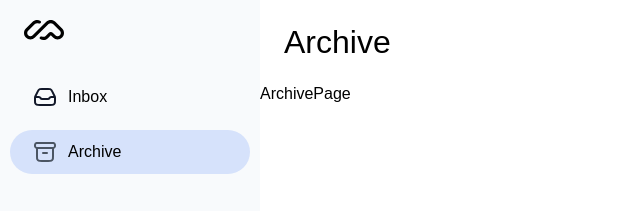
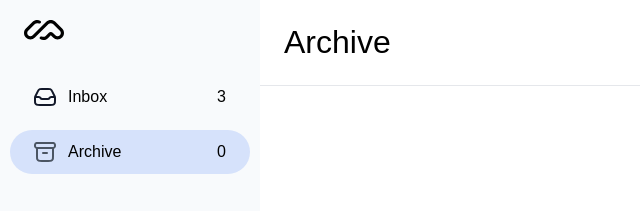
Before and after one commit to toiq/email, a Next.js app: page /archive in a window 1280 px wide. Shown: the top 211 px of the page, without its empty margins (0-640 px from the left). Built offline with nearby package versions, Linux system fonts and the light colour scheme.

Commit message:
Handle email archiving

```diff
--- a/src/app/archive/page.tsx
+++ b/src/app/archive/page.tsx
@@ -1,5 +1,16 @@
+import { EmailList } from "@/features/email-list/email-list";
+
 const ArchivePage = () => {
-  return <div>ArchivePage</div>;
+  return (
+    <div
+      style={{
+        width: "100vw",
+        display: "flex",
+      }}
+    >
+      <EmailList folder="archive" />
+    </div>
+  );
 };
 
 export default ArchivePage;
--- a/src/app/layout.tsx
+++ b/src/app/layout.tsx
@@ -35,14 +35,15 @@ export default function RootLayout({
           position: "relative",
         }}
       >
-        <Sidebar />
-        <div>
-          <PageTitle />
-          <EmailContextProvider>
+        <EmailContextProvider>
+          <Sidebar />
+          <div>
+            <PageTitle />
+
             <div>{children}</div>
             <Modal />
-          </EmailContextProvider>
-        </div>
+          </div>
+        </EmailContextProvider>
       </body>
     </html>
   );
--- a/src/components/modal.tsx
+++ b/src/components/modal.tsx
@@ -1,10 +1,18 @@
 "use client";
 import { EmailContext } from "@/contexts/email-context";
+import { useChangeFolder } from "@/hooks/use-change-folder";
+import Image from "next/image";
 import { useContext, useEffect, useState } from "react";
 
 export const Modal = () => {
-  const { selectedEmail } = useContext(EmailContext);
+  const { selectedEmail, setSelectedEmail } = useContext(EmailContext);
   const [isOpen, setIsOpen] = useState(!!selectedEmail);
+  const changeDestination = useChangeFolder();
+
+  const closeModal = () => {
+    setIsOpen(false);
+    setSelectedEmail!(null);
+  };
 
   useEffect(() => {
     setIsOpen(!!selectedEmail);
@@ -22,9 +30,7 @@ export const Modal = () => {
       }}
     >
       <div
-        onClick={() => {
-          setIsOpen(false);
-        }}
+        onClick={closeModal}
         style={{
           width: "30vw",
           height: "100vh",
@@ -46,9 +52,21 @@ export const Modal = () => {
             display: "flex",
             alignItems: "center",
             justifyContent: "space-between",
+            color: "#4B5563",
+            fontWeight: 500,
           }}
         >
-          <div>Cancel</div>
+          <div
+            onClick={closeModal}
+            style={{
+              display: "flex",
+              alignItems: "center",
+              gap: "12px",
+            }}
+          >
+            <Image src="/close.svg" width={11} height={11} alt="Cancel Icon" />
+            <p>Close (Esc)</p>
+          </div>
           <div
             style={{
               display: "flex",
@@ -56,8 +74,37 @@ export const Modal = () => {
               gap: "40px",
             }}
           >
-            <div>Mark as Read</div>
-            <div>Archive</div>
+            <div
+              style={{
+                display: "flex",
+                alignItems: "center",
+                gap: "12px",
+              }}
+            >
+              <Image
+                src="/message.svg"
+                width={19}
+                height={18}
+                alt="Message Icon"
+              />
+              <p>Mark as read(r)</p>
+            </div>
+            <div
+              style={{
+                display: "flex",
+                alignItems: "center",
+                gap: "12px",
+              }}
+              onClick={() =>
+                changeDestination({
+                  emails: [selectedEmail!],
+                  destination: "archive",
+                })
+              }
+            >
+              <Image src="/trash.svg" width={17} height={19} alt="Trash Icon" />
+              <p>Archive (a)</p>
+            </div>
           </div>
         </div>
         <div
--- a/src/components/page-title.tsx
+++ b/src/components/page-title.tsx
@@ -4,7 +4,7 @@ import { usePathname } from "next/navigation";
 
 type pathnames = "/inbox" | "/archive";
 
-const mapLinkToTitle = {
+export const mapLinkToTitle = {
   "/inbox": "Inbox",
   "/archive": "Archive",
 };
--- a/src/contexts/email-context.tsx
+++ b/src/contexts/email-context.tsx
@@ -6,8 +6,8 @@ import { createContext, Dispatch, SetStateAction, useState } from "react";
 interface EmailContext {
   emailData?: Email[];
   setEmailData?: Dispatch<SetStateAction<Email[]>>;
-  selectedEmail?: Email;
-  setSelectedEmail?: Dispatch<SetStateAction<Email | undefined>>;
+  selectedEmail?: Email | null;
+  setSelectedEmail?: Dispatch<SetStateAction<Email | null | undefined>>;
 }
 
 export const EmailContext = createContext<EmailContext>({});
@@ -18,7 +18,7 @@ export const EmailContextProvider = ({
   children: React.ReactNode;
 }>) => {
   const [emailData, setEmailData] = useState(db);
-  const [selectedEmail, setSelectedEmail] = useState<Email>();
+  const [selectedEmail, setSelectedEmail] = useState<Email | null>();
   return (
     <EmailContext.Provider
       value={{ emailData, setEmailData, selectedEmail, setSelectedEmail }}
--- a/src/features/email-list/email-item.tsx
+++ b/src/features/email-list/email-item.tsx
@@ -1,20 +1,21 @@
 "use client";
-import { EmailContext } from "@/contexts/email-context";
 import { Email } from "@/types/email.type";
-import { useContext } from "react";
 
 export const EmailItem = ({ email }: { email: Email }) => {
-  const { setSelectedEmail } = useContext(EmailContext);
   return (
     <div
-      onClick={() => setSelectedEmail!(JSON.parse(JSON.stringify(email)))}
       style={{
         display: "flex",
         alignItems: "center",
         gap: "20px",
       }}
     >
-      <input type="checkbox" name="" id="" />
+      <input
+        type="checkbox"
+        name=""
+        id=""
+        onClick={(e) => e.stopPropagation()}
+      />
       <p>{email.title}</p>
     </div>
   );
--- a/src/features/email-list/email-list.tsx
+++ b/src/features/email-list/email-list.tsx
@@ -6,7 +6,7 @@ import { EmailItem } from "./email-item";
 import { EmailFolder } from "@/types/email.type";
 
 export const EmailList = ({ folder }: { folder: EmailFolder }) => {
-  const { emailData } = useContext(EmailContext);
+  const { emailData, setSelectedEmail } = useContext(EmailContext);
   return (
     <div
       style={{
@@ -24,6 +24,9 @@ export const EmailList = ({ folder }: { folder: EmailFolder }) => {
           ?.filter((email) => email.folder === folder)
           .map((email) => (
             <li
+              onClick={() =>
+                setSelectedEmail!(JSON.parse(JSON.stringify(email)))
+              }
               style={{
                 listStyleType: "none",
                 padding: "20px 24px 20px 24px",
--- a/src/features/sidebar/sidebar-link.tsx
+++ b/src/features/sidebar/sidebar-link.tsx
@@ -1,13 +1,14 @@
 "use client";
+import { EmailContext } from "@/contexts/email-context";
 import Image from "next/image";
 import Link from "next/link";
 
 import { usePathname } from "next/navigation";
+import { useContext } from "react";
 
 interface SidebarLinkProps {
   iconSrc: string;
   title: string;
-  amount?: string;
   url: string;
   width: number;
   height: number;
@@ -16,11 +17,11 @@ interface SidebarLinkProps {
 export const SidebarLink = ({
   iconSrc,
   title,
-  amount,
   url,
   width,
   height,
 }: SidebarLinkProps) => {
+  const { emailData } = useContext(EmailContext);
   const path = usePathname();
   return (
     <Link
@@ -40,10 +41,20 @@ export const SidebarLink = ({
           display: "flex",
           justifyContent: "space-between",
           alignItems: "center",
+          width: "100%",
         }}
       >
         <p>{title}</p>
-        {amount && <p>{amount}</p>}
+        {emailData && url !== "/#logout" && (
+          <p>
+            {
+              emailData.filter(
+                (email) =>
+                  email.folder.toLowerCase() === url.slice(1).toLowerCase()
+              ).length
+            }
+          </p>
+        )}
       </div>
     </Link>
   );
--- /dev/null
+++ b/src/hooks/use-change-folder.ts
@@ -0,0 +1,31 @@
+"use client";
+
+import { EmailContext } from "@/contexts/email-context";
+import { Email, EmailFolder } from "@/types/email.type";
+import { useContext } from "react";
+
+export const useChangeFolder = () => {
+  const { setEmailData } = useContext(EmailContext);
+  const changeDestination = ({
+    emails,
+    destination,
+  }: {
+    emails: Email[];
+    destination: EmailFolder;
+  }) => {
+    setEmailData!((prev) =>
+      prev.map((p) => {
+        let dest = p.folder;
+        if (emails.findIndex((e) => e.id === p.id) !== -1) {
+          dest = destination;
+        }
+
+        return {
+          ...p,
+          folder: dest,
+        };
+      })
+    );
+  };
+  return changeDestination;
+};
```
